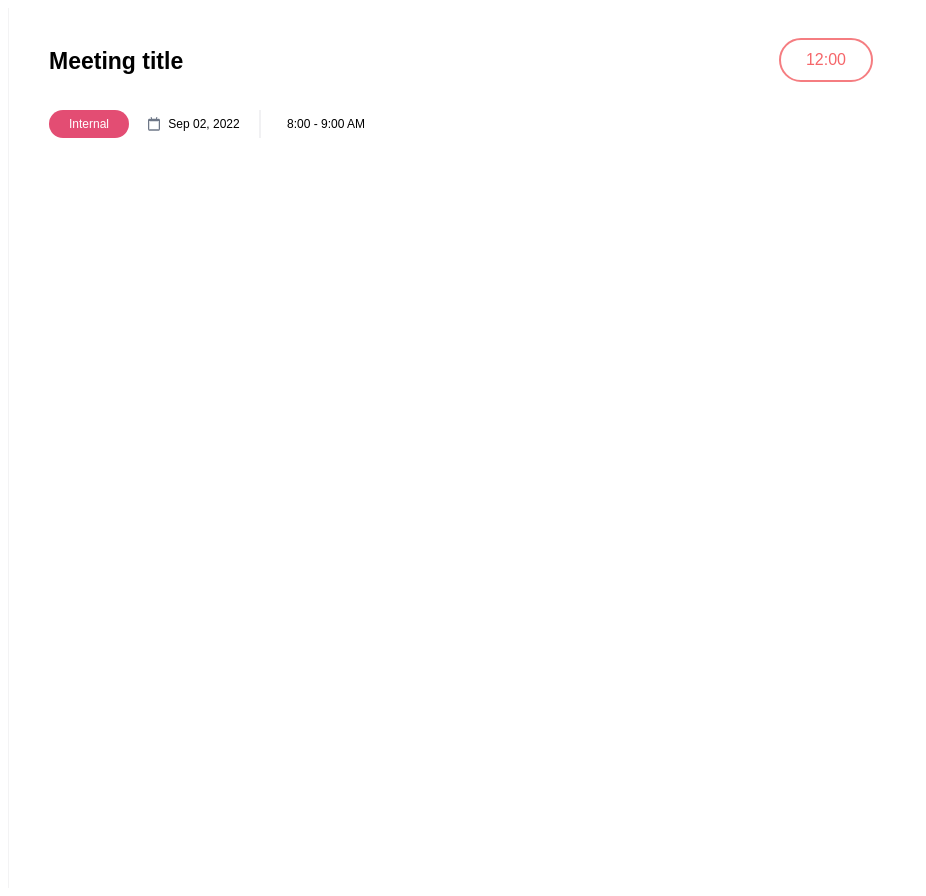
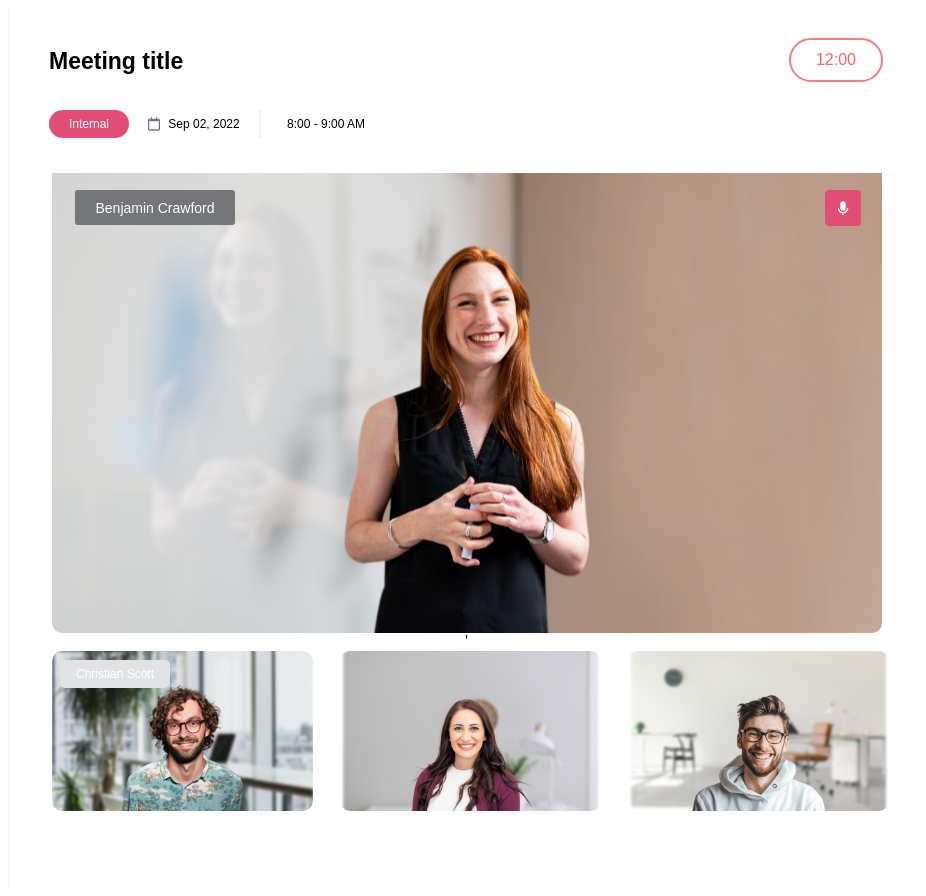
Before and after one commit to tnphat203/BaiTapTuan4, a plain HTML site: page index.html in a window 1280 px wide. Shown: the top 896 px of the page, 75-1001 px from the left. Drawn offline with Linux system fonts and the light colour scheme.

Commit message:
fix list-img

```diff
--- a/index.html
+++ b/index.html
@@ -40,7 +40,21 @@
                     12:00
                 </div>
             </div>
-
+            <img src="/Image/img_big.png" alt="" class="middle-img-big">
+            <div class="middle-img-name">Benjamin Crawford</div>
+            <img src="/Image/mic_color.png" alt="" class="middle-img-big-mic">'
+            <div class="middle-img-small-list">
+                <div>
+                    <img src="/Image/img2.png" alt="" class="middle-img-small">
+                    <div class="middle-img-small-name">Christian Scott</div>
+                </div>
+                <div>
+                    <img src="/Image/img1.png" alt="" class="middle-img-small">
+                </div>
+                <div>
+                    <img src="/Image/img.png" alt="" class="middle-img-small">
+                </div>
+            </div>
         </section>
     </main>
 </body>
--- a/style.css
+++ b/style.css
@@ -41,13 +41,13 @@ main{
     display: flex;
     width: 875px;
     height: 130px;
+    padding-left: 40px;
 }
 .middle-header-left{
     display: flex;
     flex-direction: column;
     height: 100px;
     width: 430px;
-    padding-left: 40px;
     padding-top: 40px;
 }
 .middle-header-left-title{
@@ -99,7 +99,61 @@ main{
     justify-content: center;
     align-items: center;
     margin-top: 30px;
-    margin-left: 300px;
+    margin-left: 310px;
+}
+.middle-img-big{
+    position: relative;
+    margin-top: 35px;
+    width: 830px;
+    height: 460px;
+    border-bottom-left-radius: 10px;
+    border-bottom-right-radius: 10px;
+}
+.middle-img-name{
+    position: absolute;
+    display: flex;
+    align-items: center;
+    justify-content: center;
+    background-color: #757678;
+    color: white;
+    width: 160px;
+    height: 35px;
+    border-radius: 3px;
+    top: 190px;
+    left: 150px;
+    font-size: 14px;
+}
+.middle-img-big-mic{
+    position: absolute;
+    top: 190px;
+    left: 900px;
+}
+.middle-img-small-list{
+    display: flex;
+    width: 830px;
+    height: 160px;
+    gap: 27px;
+}
+.middle-img-small{
+    position: relative;
+    border-radius: 10px;
+}
+.middle-img-small-mic{
+    position: absolute;
+}
+.middle-img-small-name{
+    position: absolute;
+    width: 110px;
+    height: 28px;
+    border-radius: 5px;
+    background-color: #e1e3e5;
+    color: white;
+    display: flex;
+    justify-content: center;
+    align-items: center;
+    font-size: 12px;
+    top: 660px;
+    left: 135px;
 }
 .right{
 
```
